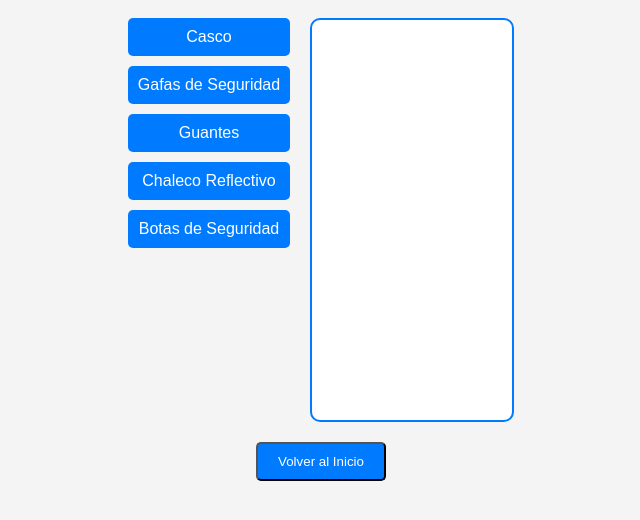
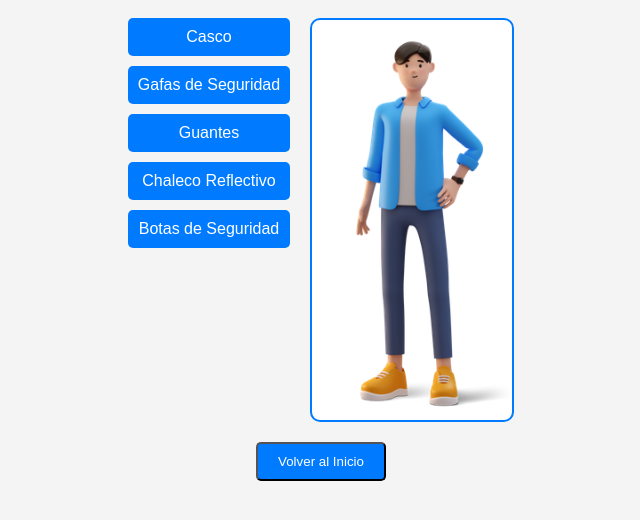
Before and after one commit to EdNietoA/SST-Interactive, a plain HTML site: page game3.html in a window 1280 px wide. Shown: the part 90-610 px from the top of the page, without its empty margins (319-959 px from the left). Drawn offline with Linux system fonts and the light colour scheme.

Commit message:
Update game3.html

```diff
--- a/game3.html
+++ b/game3.html
@@ -43,10 +43,13 @@
             background-color: #fff;
             border: 2px solid #007bff;
             border-radius: 10px;
+            background-image: url('persona.png'); /* Imagen de la persona */
+            background-size: cover;
+            background-position: center;
         }
         .epp-item {
             position: absolute;
-            cursor: pointer;
+            cursor: grab;
         }
         .epp-item img {
             width: 50px;
```
